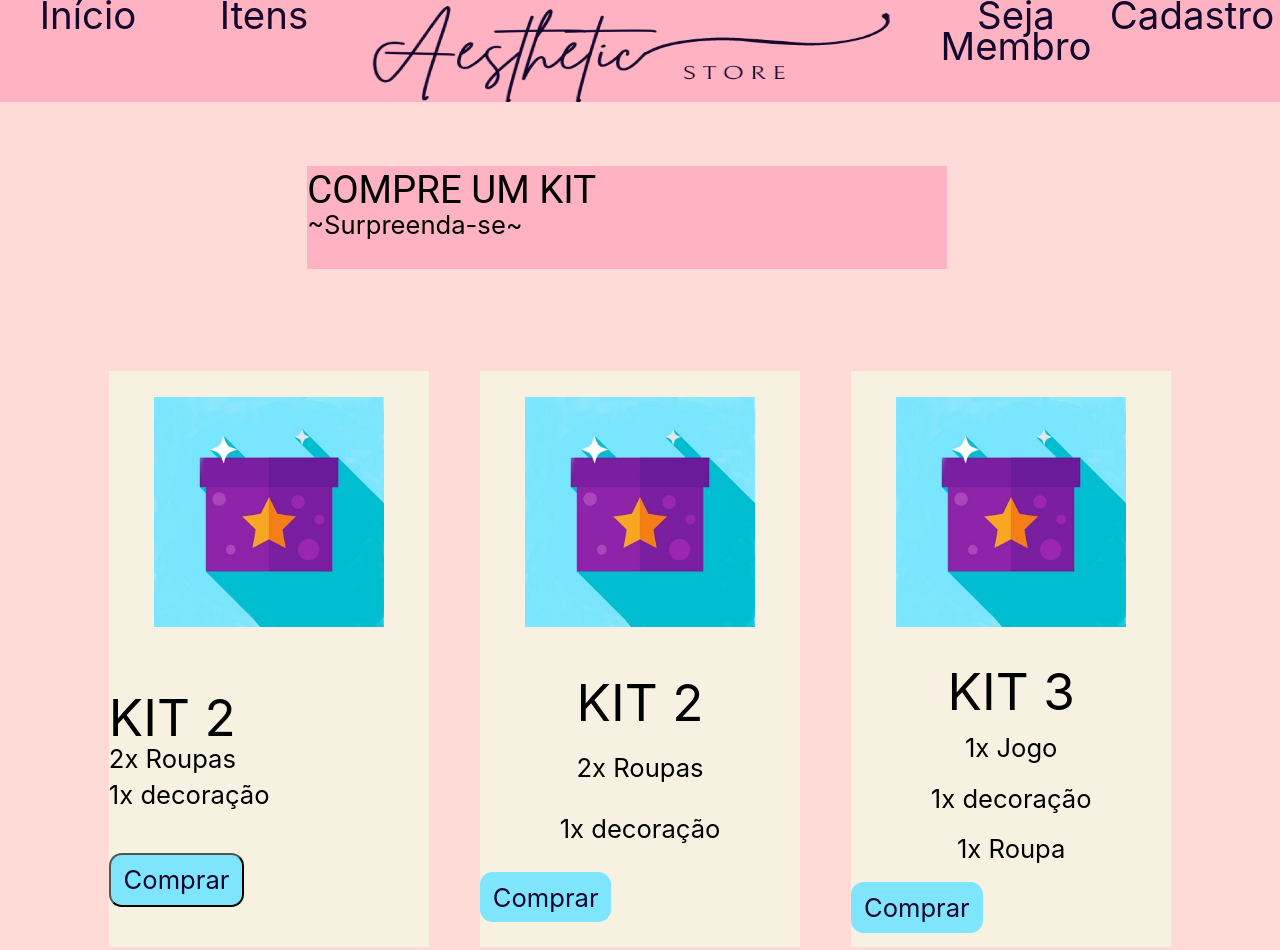
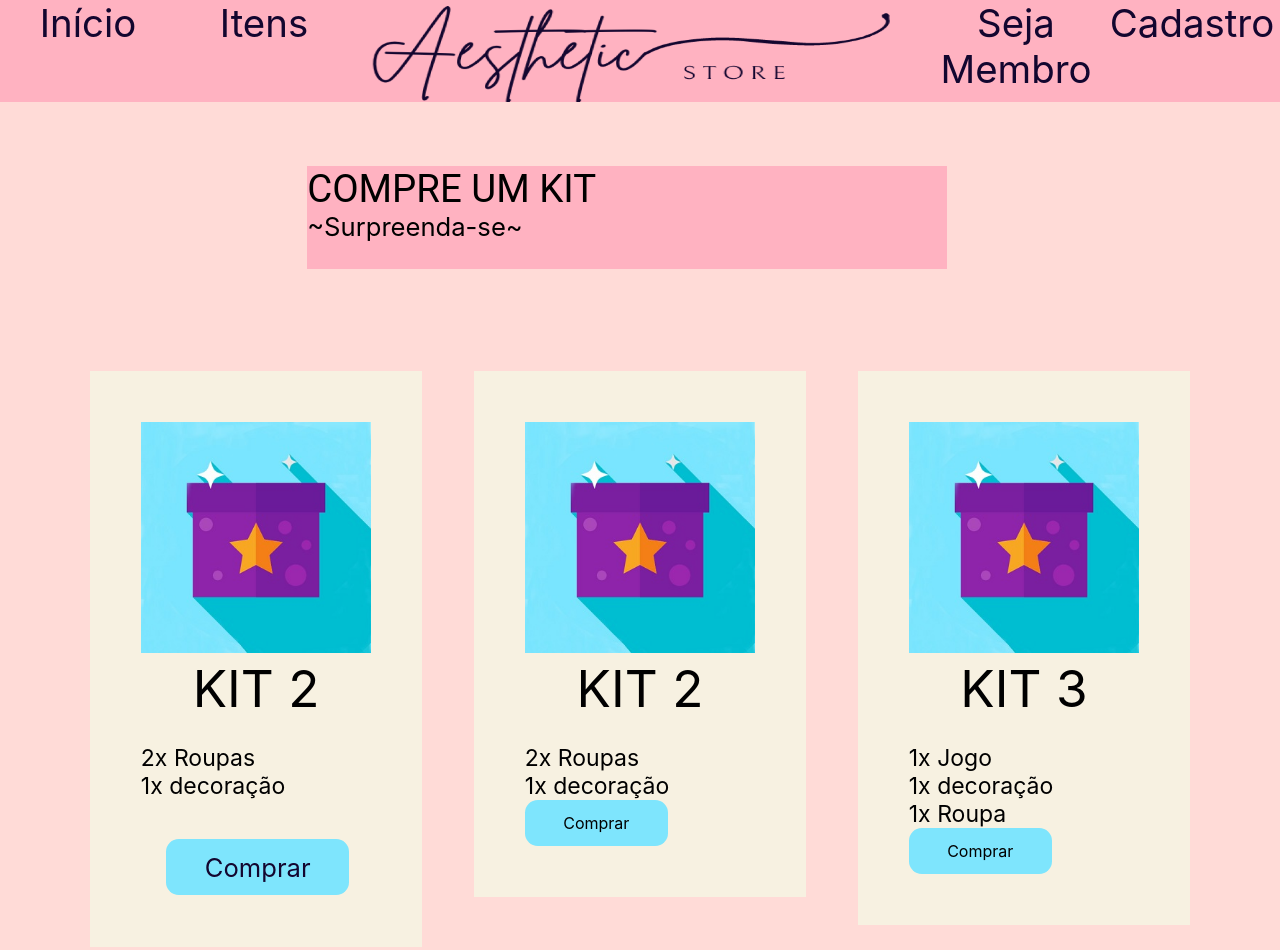
Before and after one commit to Artur544/CSS-Responsivo, a plain HTML site: page Trabalho-CSS/teste.html in a window 1280 px wide. Shown: the top 950 px of the page. Drawn offline with Linux system fonts and the light colour scheme.

Commit message:
Update teste.html

```diff
--- a/Trabalho-CSS/teste.html
+++ b/Trabalho-CSS/teste.html
@@ -5,7 +5,7 @@
         <meta charset="UTF-8">
         <meta http-equiv="X-UA-Compatible" content="IE=edge">
         <meta name="viewport" content="width=device-width, initial-scale=1.0">
-        <link rel="stylesheet" href="tema.css">
+        <link rel="stylesheet" href="teste.css">
         <title>Document</title>
     </head>
 
@@ -34,9 +34,9 @@
                             <img class="img-caixa" src="img/caixamisteriosa.jpg" alt="">
                         </div>
                         <div class="kit-descricao">
-                            <span class="titulo-kit">KIT 2</span><br>
-                            <span class="pal-kit">2x Roupas</span><br>
-                            <span class="pal-kit">1x decoração</span><br>
+                            <span class="titulo-kit">KIT 2</span>
+                            <span class="pal-kit">2x Roupas</span>
+                            <span class="pal-kit">1x decoração</span>
                         </div>
                         <div class="kit-botao">
                             <button class="botao">
```
